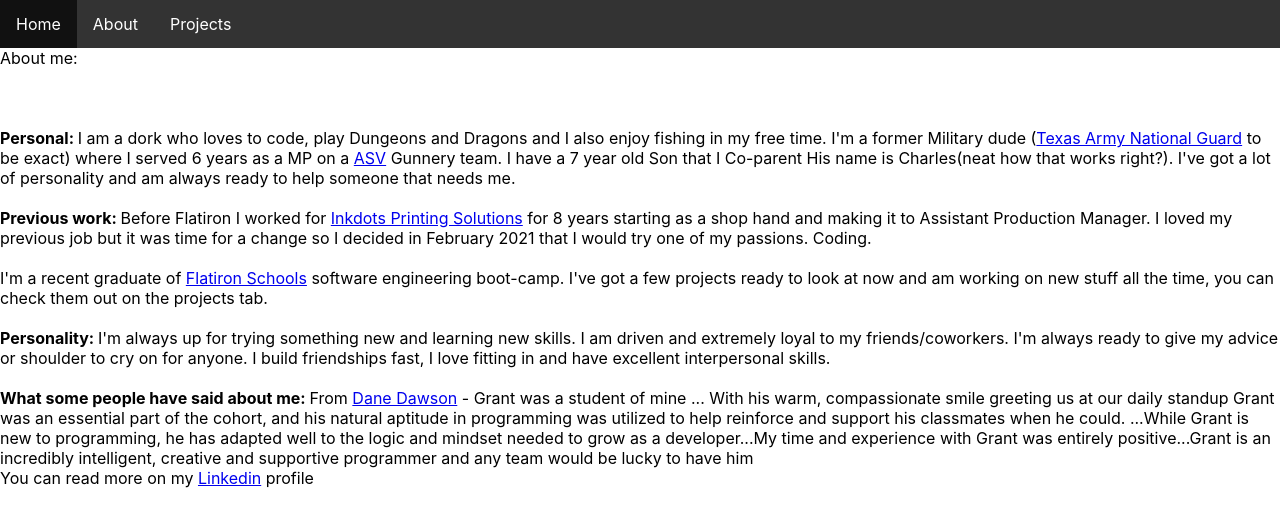
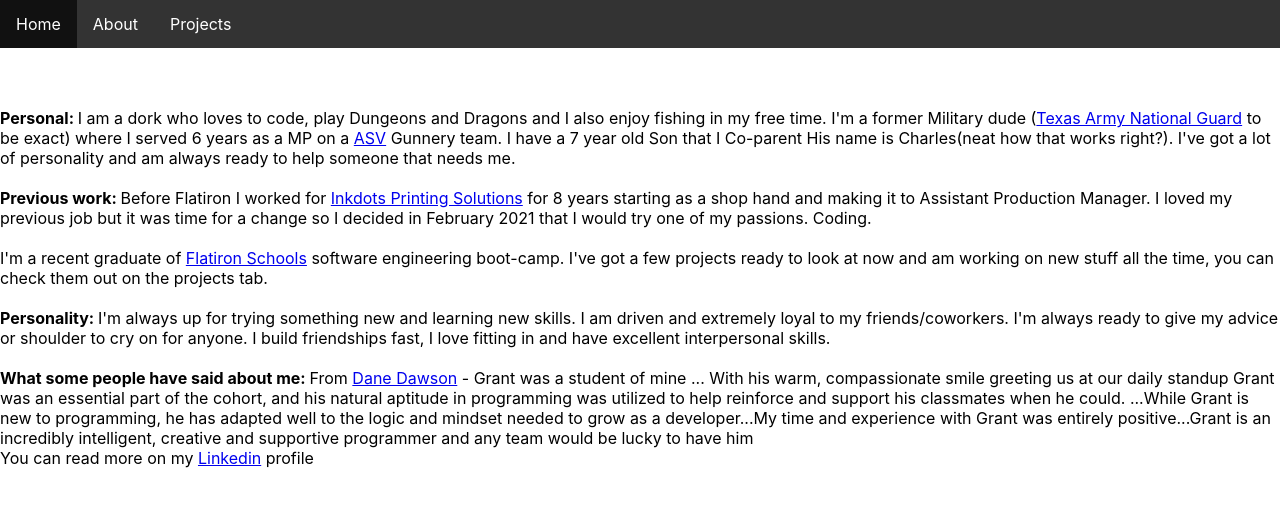
Before and after one commit to Cobanz/Portfolio, a React (Create React App) app in the folder portfolio/: page /about in a window 1280 px wide. Shown: the top 526 px of the page. Built offline with nearby package versions, Linux system fonts and the light colour scheme.

Commit message:
fixed headers

```diff
--- a/portfolio/src/about/About.jsx
+++ b/portfolio/src/about/About.jsx
@@ -3,7 +3,7 @@
 function About() {
     return (
         <div className="about">
-            <header>About me:</header>
+
             <br/>
             <div className="about_container">
             <br/>
--- a/portfolio/src/projects/Projects.jsx
+++ b/portfolio/src/projects/Projects.jsx
@@ -3,7 +3,7 @@
 function Projects() {
     return (
         <div>
-            <header>Projects:</header>
+
             <br/>
             <div> Thanks for your interest! Iv got a few projects that I am super proud of listed here. </div>
             <br/>
```
